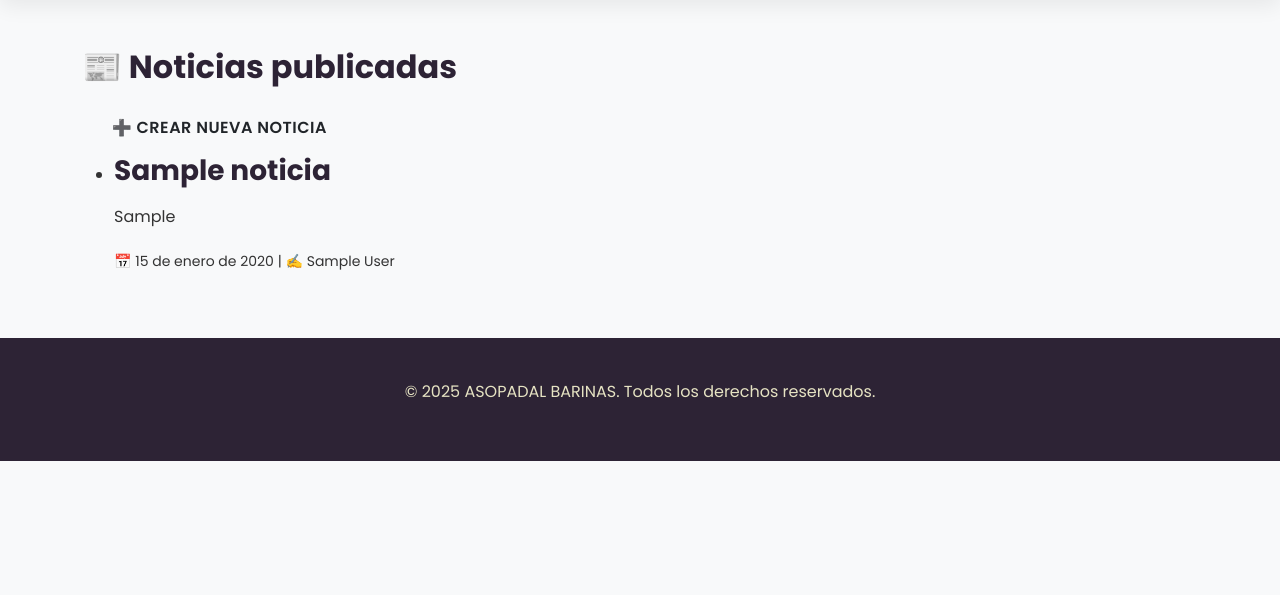
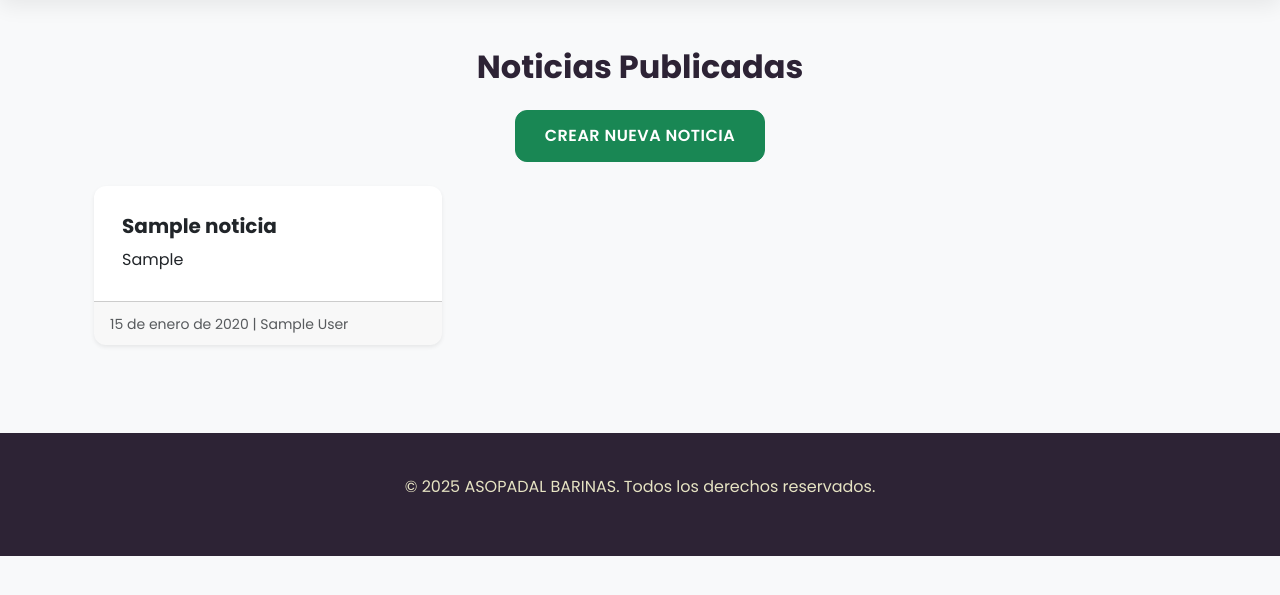
Before and after one commit to ErPyrex/asopadel-old, a Django app: page /admin-gestion/noticias/ in a window 1280 px wide. Shown: the part 83-678 px from the top of the page. Run offline with Django 5.2, Linux system fonts and the light colour scheme; a user stored in the database is signed in; tables that the repository leaves empty hold one stand-in row (values such as "Sample post").

Commit message:
feat: Update news templates

```diff
--- a/templates/core/noticias/lista_noticias.html
+++ b/templates/core/noticias/lista_noticias.html
@@ -2,18 +2,27 @@
 {% block title %}Noticias publicadas{% endblock %}
 
 {% block content %}
-<h2>📰 Noticias publicadas</h2>
-<a href="{% url 'core:admin_create_noticia' %}" class="btn">➕ Crear nueva noticia</a>
-
-<ul class="lista-noticias">
-  {% for noticia in noticias %}
-    <li>
-      <h3>{{ noticia.titulo }}</h3>
-      <p>{{ noticia.cuerpo|truncatewords:30 }}</p>
-      <small>📅 {{ noticia.fecha_publicacion }} | ✍️ {{ noticia.autor.get_full_name }}</small>
-    </li>
-  {% empty %}
-    <li>No hay noticias publicadas aún.</li>
-  {% endfor %}
-</ul>
+<div class="container">
+    <h2 class="text-center mb-4">Noticias Publicadas</h2>
+    <div class="text-center mb-4">
+        <a href="{% url 'core:admin_create_noticia' %}" class="btn btn-success">Crear Nueva Noticia</a>
+    </div>
+    <div class="row">
+        {% for noticia in noticias %}
+        <div class="col-md-4 mb-4">
+            <div class="card h-100 shadow-sm">
+                <div class="card-body">
+                    <h5 class="card-title">{{ noticia.titulo }}</h5>
+                    <p class="card-text">{{ noticia.cuerpo|truncatewords:30 }}</p>
+                </div>
+                <div class="card-footer">
+                    <small class="text-muted">{{ noticia.fecha_publicacion }} | {{ noticia.autor.get_full_name }}</small>
+                </div>
+            </div>
+        </div>
+        {% empty %}
+        <p class="text-center">No hay noticias publicadas aún.</p>
+        {% endfor %}
+    </div>
+</div>
 {% endblock %}
```
Also changed, not shown: templates/core/noticias/crear_noticia.html (+18 -6 lines).
